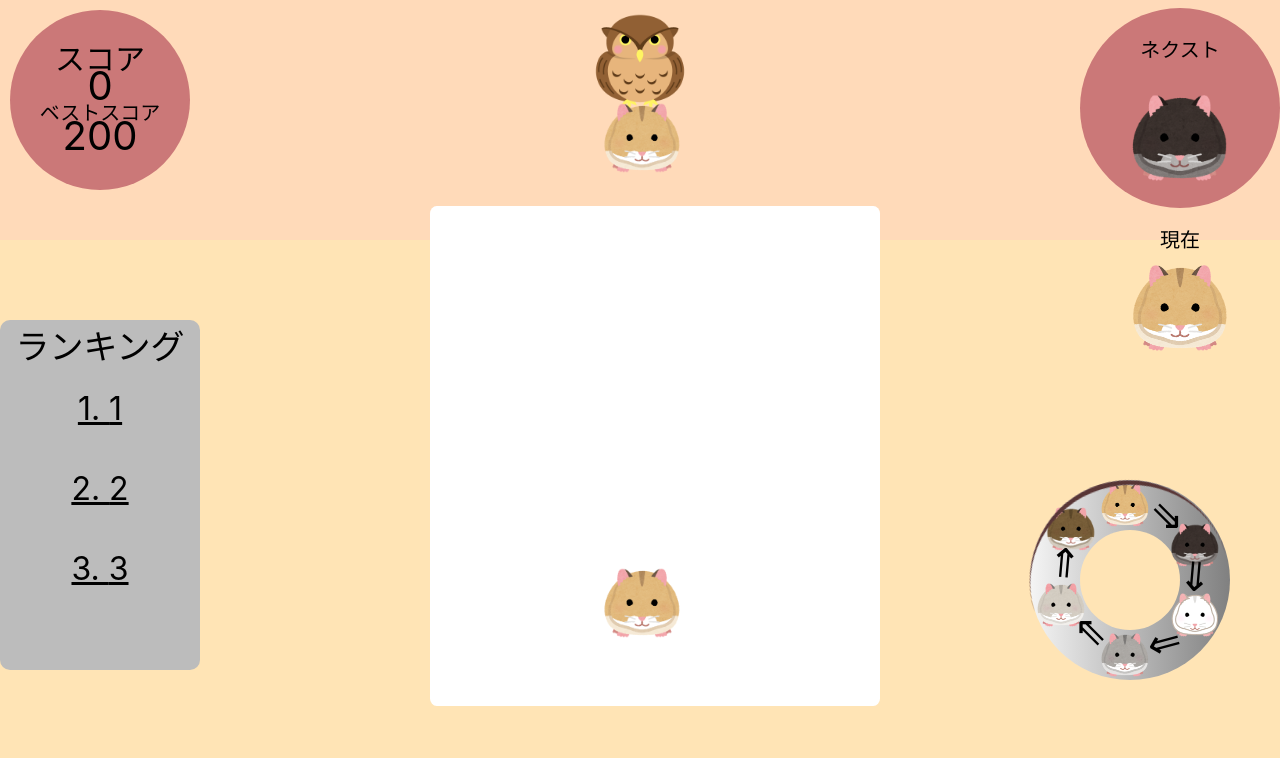
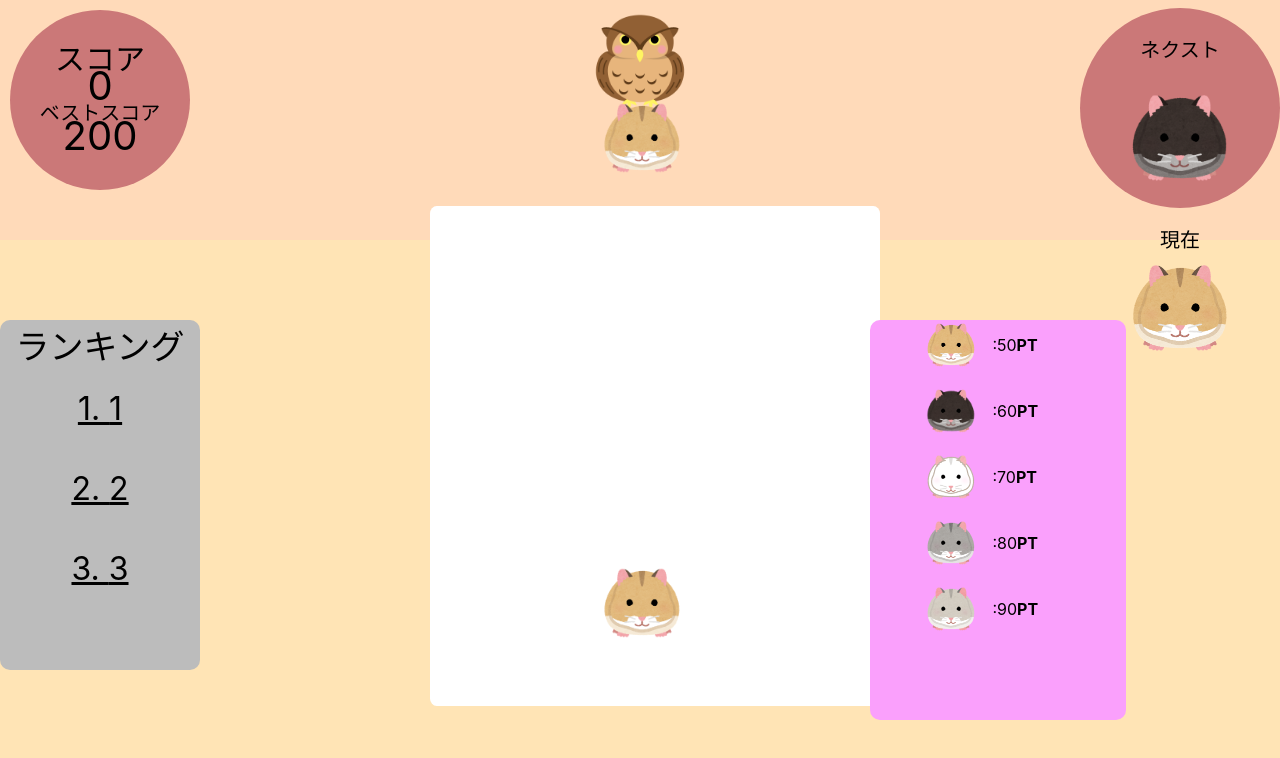
Before and after one commit to CA01971028/fruit_game, a React (Create React App) app in the folder game/frontend/: page / in a window 1280 px wide. Shown: the top 758 px of the page. Built offline with nearby package versions, Linux system fonts and the light colour scheme; no server answers.

Commit message:
score pass
Pass the score to animal_ball

```diff
--- a/game/frontend/src/compornent/Animal_ball.tsx
+++ b/game/frontend/src/compornent/Animal_ball.tsx
@@ -12,6 +12,8 @@ interface AnimalBallProps {
   id: number;
   radius: number;
   hamsters: { [key: number]: Hamster },
+  score: number,
+  setScore: React.Dispatch<React.SetStateAction<number>>,
 }
 
 const calculateDistance = (x1: number, y1: number, x2: number, y2: number) => {
@@ -140,8 +142,9 @@ export const useBallMovement = (
 };
 
 const Animal_ball: React.FC<AnimalBallProps> = (props) => {
-  const { owlLeft, basketHeight, basketLeft, basketWidth, dropHamster, image, id, hamsters, radius } = props;
+  const { owlLeft, basketHeight, basketLeft, basketWidth, dropHamster, image, id, hamsters, radius,score,setScore } = props;
   const { topPosition } = useBallMovement(0, 2, 50, basketHeight, basketLeft, basketWidth, dropHamster, id, radius, hamsters, owlLeft);
+
 
   return (
     <div
--- a/game/frontend/src/compornent/Supot.tsx
+++ b/game/frontend/src/compornent/Supot.tsx
@@ -13,7 +13,7 @@ function Supot() {
     <Background/>
     <Score/>
     <Ranking/>
-    <Next/>
+    {/* <Next/> */}
     <Next_block/>
     {/* <Rectangle/> */}
     {/* <Ball /> */}
--- a/game/frontend/src/compornent/next.tsx
+++ b/game/frontend/src/compornent/next.tsx
@@ -8,7 +8,13 @@ import ham3 from '../img/animal_hamster5.png';
 import ham4 from '../img/animal_hamster4.png';
 import ham5 from '../img/animal_hamster3.png'; // 新しいハムスターの画像を追加する
 
-function Next() {
+type NextProps = {
+  score: number;
+  setScore: React.Dispatch<React.SetStateAction<number>>;
+};
+
+
+const Next: React.FC<NextProps> = ({ score, setScore }) => {
   const [hamsterSize, setHamsterSize] = useState<number>(100);
   const [nextham, setNextham] = useState<string>(ham1);
   const [current, setCurrent] = useState<string>(ham1);
@@ -43,6 +49,8 @@ function Next() {
     getRandomNumber,
     Changecurrent,
     current,
+    score ,
+    setScore,
   };
 
   return (
--- a/game/frontend/src/compornent/next_block.tsx
+++ b/game/frontend/src/compornent/next_block.tsx
@@ -14,14 +14,36 @@ import Allow from "./Allow";
 function next_block() {
   return (
     <div className="donut">
-      <Box component="img"src={ham1}alt="ハムスター各種"height={50}width={50}sx={{ position: 'absolute', top: '0px', left: '35%' }}/>
+      {/* <Box component="img"src={ham1}alt="ハムスター各種"height={50}width={50}sx={{ position: 'absolute', top: '0px', left: '35%' }}/>
       <Box component="img"src={ham2}alt="ハムスター各種"height={50}width={50}sx={{ position: 'absolute', top: '20%', left: '70%' }}/>
       <Box component="img"src={ham3}alt="ハムスター各種"height={50}width={50}sx={{ position: 'absolute', top: '55%', left: '70%' }}/>
       <Box component="img"src={ham4}alt="ハムスター各種"height={50}width={50}sx={{ position: 'absolute', top: '75%', left: '35%' }}/>
       <Box component="img"src={ham5}alt="ハムスター各種"height={50}width={50}sx={{ position: 'absolute', top: '50%', left: '3%' }}/>
       <Box component="img"src={ham6}alt="ハムスター各種"height={50}width={50}sx={{ position: 'absolute', top: '12%', left: '8%' }}/>
 
-      <Allow />
+      <Allow /> */}
+  <Box sx={{ display: 'flex', flexDirection: 'column', alignItems: 'flex-start' }}>
+      <Box sx={{ display: 'flex', alignItems: 'center', mb: 2 }}>
+        <Box component="img" src={ham1} alt="ハムスター各種" height={50} width={50} marginLeft={7} />
+        <Box sx={{ ml: 2 }}>:50<strong>PT</strong></Box>
+      </Box>
+      <Box sx={{ display: 'flex', alignItems: 'center', mb: 2 }}>
+        <Box component="img" src={ham2} alt="ハムスター各種" height={50} width={50} marginLeft={7}/>
+        <Box sx={{ ml: 2 }}>:60<strong>PT</strong></Box>
+      </Box>
+      <Box sx={{ display: 'flex', alignItems: 'center', mb: 2 }}>
+        <Box component="img" src={ham3} alt="ハムスター各種" height={50} width={50} marginLeft={7}/>
+        <Box sx={{ ml: 2 }}>:70<strong>PT</strong></Box>
+      </Box>
+      <Box sx={{ display: 'flex', alignItems: 'center', mb: 2 }}>
+        <Box component="img" src={ham4} alt="ハムスター各種" height={50} width={50} marginLeft={7}/>
+        <Box sx={{ ml: 2 }}>:80<strong>PT</strong></Box>
+      </Box>
+      <Box sx={{ display: 'flex', alignItems: 'center', mb: 2 }}>
+        <Box component="img" src={ham5} alt="ハムスター各種" height={50} width={50} marginLeft={7}/>
+        <Box sx={{ ml: 2 }}>:90<strong>PT</strong></Box>
+      </Box>
+  </Box>
     </div>
   )
 }
--- a/game/frontend/src/compornent/rectangle.tsx
+++ b/game/frontend/src/compornent/rectangle.tsx
@@ -57,10 +57,12 @@ interface RectangleProps {
   getRandomNumber: () => void;
   Changecurrent: () => void;
   current: string;
+  score: number;
+  setScore: React.Dispatch<React.SetStateAction<number>>;
 }
 
 // Rectangleコンポーネントを定義
-const Rectangle: React.FC<RectangleProps> = ({ getRandomNumber, Changecurrent, current }) => {
+const Rectangle: React.FC<RectangleProps> = ({ getRandomNumber, Changecurrent, current ,score,setScore}) => {
   const screenWidth: number = window.innerWidth;
   const basketWidth: number = 450;
   const basketHeight: number = 500;
@@ -73,6 +75,7 @@ const Rectangle: React.FC<RectangleProps> = ({ getRandomNumber, Changecurrent, c
   const [hamsters, setHamsters] = useState<HamsterDictionary>({
     0: { id: 0, radius: hamsterradius, image: current, drop: false, top: 0, left: (screenWidth - owlSize) / 2, stopped: false }
   });
+
   const [nextHamsterId, setNextHamsterId] = useState(1);
 
   // マウス移動時の処理
@@ -145,6 +148,8 @@ const Rectangle: React.FC<RectangleProps> = ({ getRandomNumber, Changecurrent, c
           id={hamster.id}
           hamsters={hamsters}
           radius={hamster.radius}
+          score ={score}
+          setScore={setScore}
         />
       ))} {/* 各ハムスターのAnimal_ballコンポーネントをレンダリング */}
     </>
--- a/game/frontend/src/compornent/score.tsx
+++ b/game/frontend/src/compornent/score.tsx
@@ -1,5 +1,12 @@
 import React ,{useEffect,useState} from 'react';
 import axios from "axios";
+import Next from './Next';
+
+
+
+
+
+
 
 function Score() {
   const [scores,setScores] = useState<number>(200)
@@ -14,6 +21,7 @@ function Score() {
 
 
   return (
+    <>
     <div className="score-container">
       <svg width="200" height="200" className="score-svg">
         {/* 赤い円 */}
@@ -34,6 +42,9 @@ function Score() {
         </text>
       </svg>
     </div>
+    <Next score ={score} setScore={setScore}/>
+    </>
+
   )
 }
 
--- a/game/frontend/src/css/compornent.css
+++ b/game/frontend/src/css/compornent.css
@@ -84,27 +84,17 @@
 
 /* next_block.tsx (ブロックの一覧と進化先の表示) */
 
-.donut {
+.donut{
   position: absolute;
-  top: 60%;
-  right: 50px;
-  width: 200px;
-  height: 200px;
-  border-radius: 50%;
-  background: linear-gradient(90deg, whitesmoke, gray);
+  background-color: rgb(250, 160, 252);
+  height: 50%;
+  width: 20%;
+  top:40%;
+  left:68%;
+  border-radius: 10px;
 }
 
-.donut::before {
-  content: "";
-  position: absolute;
-  top: 50%;
-  left: 50%;
-  width: 100px; /* 内円のサイズを調整 */
-  height: 100px;
-  background-color: #FFE4B5; /* 背景色が透明になるよう設定 */
-  border-radius: 50%;
-  transform: translate(-50%, -50%);
-}
+
 
 /* Rectangle.tsx (ボールが入るかごの表示) */
 
```
